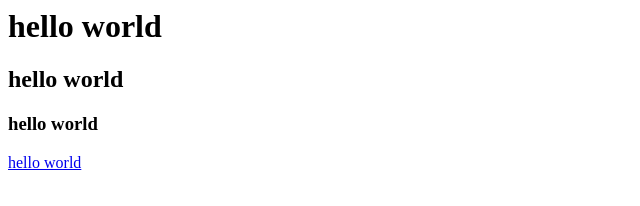
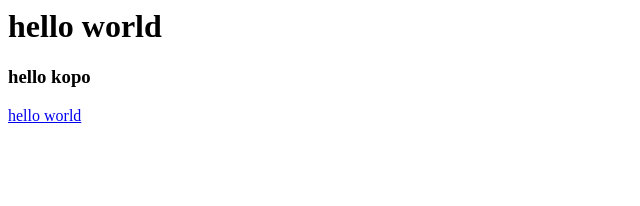
Before and after one commit to jyoun06/hello-world, a plain HTML site: page index.html in a window 1280 px wide. Shown: the whole page, without its empty margins (0-640 px from the left). Drawn offline with Linux system fonts and the light colour scheme.

Commit message:
Replace 'hello world' with 'hello kopo' in h3

```diff
--- a/index.html
+++ b/index.html
@@ -1,4 +1,3 @@
 <h1>hello world</h1>
-<h2>hello world</h2>
-<h3>hello world</h3>
+<h3>hello kopo</h3>
 <a href="www.naver.com">hello world</a>
```
